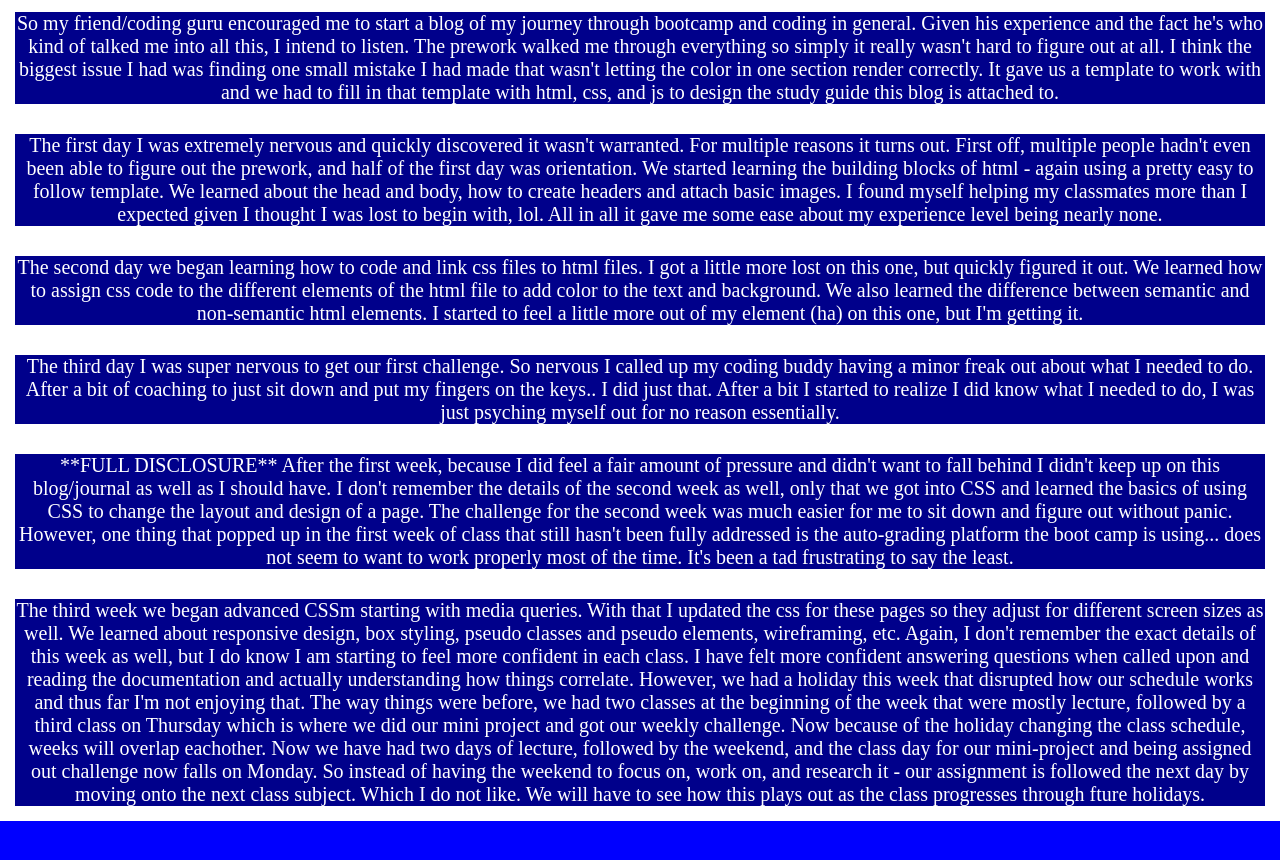
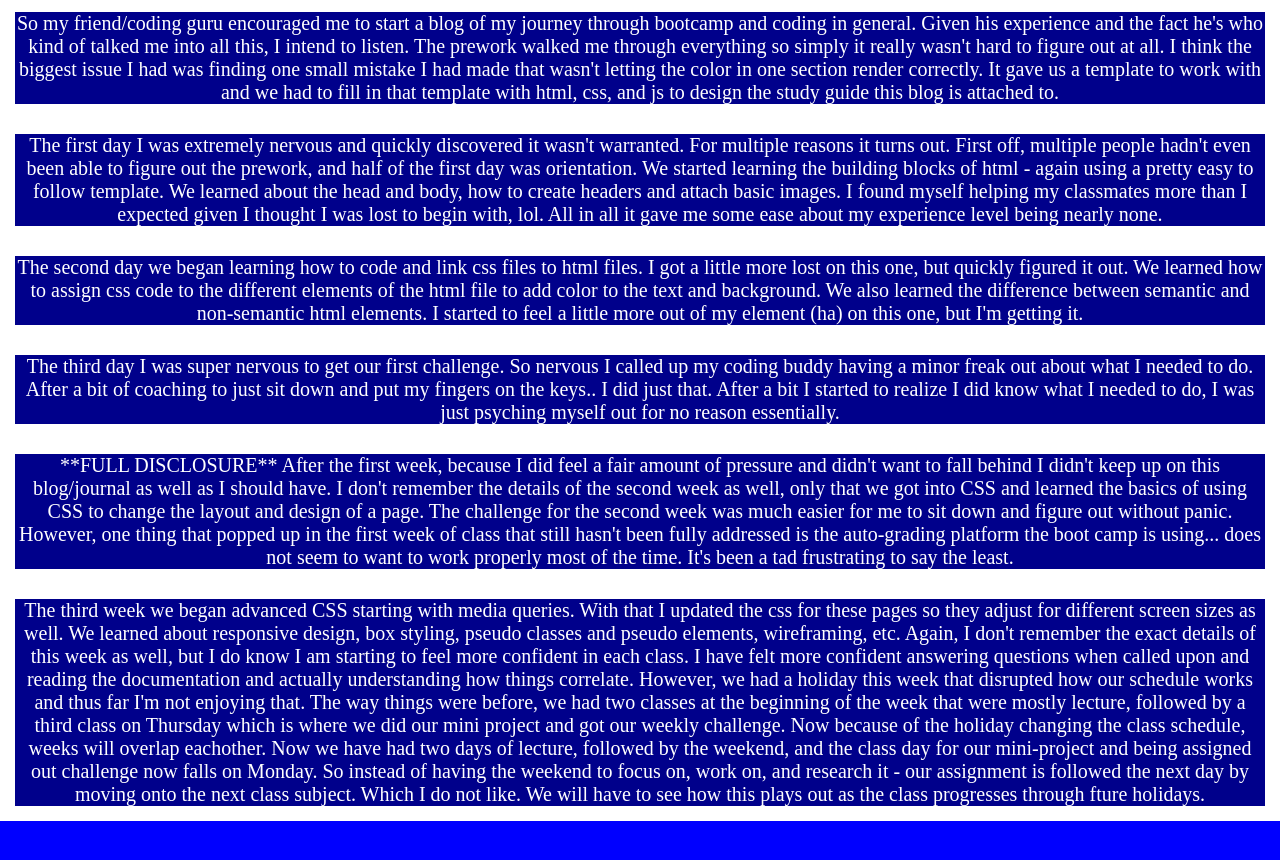
Before and after one commit to Nebbs82/prework-study-guide, a plain HTML site: page page-1.html in a window 1280 px wide. Shown: the part 238-1098 px from the top of the page. Drawn offline with Linux system fonts and the light colour scheme.

Commit message:
Fixed spelling error

```diff
--- a/page-1.html
+++ b/page-1.html
@@ -37,7 +37,7 @@
      The challenge for the second week was much easier for me to sit down and figure out without panic. However, one thing that popped up in the first week of class that still hasn't been fully addressed is the auto-grading platform the boot camp is using... does not seem to want to work properly most of the time. It's been a tad frustrating to say the least.
    </p>
 
-   <p>The third week we began advanced CSSm starting with media queries. With that I updated the css for these pages so they adjust for different screen sizes as well. We learned about responsive design, box styling, pseudo classes and pseudo elements, wireframing, etc. Again, I don't remember the exact details of this week as well, but I do know I am starting to feel more confident in each class.
+   <p>The third week we began advanced CSS starting with media queries. With that I updated the css for these pages so they adjust for different screen sizes as well. We learned about responsive design, box styling, pseudo classes and pseudo elements, wireframing, etc. Again, I don't remember the exact details of this week as well, but I do know I am starting to feel more confident in each class.
     I have felt more confident answering questions when called upon and reading the documentation and actually understanding how things correlate. However, we had a holiday this week that disrupted how our schedule works and thus far I'm not enjoying that.
     The way things were before, we had two classes at the beginning of the week that were mostly lecture, followed by a third class on Thursday which is where we did our mini project and got our weekly challenge. Now because of the holiday changing the class schedule, weeks will overlap eachother.
     Now we have had two days of lecture, followed by the weekend, and the class day for our mini-project and being assigned out challenge now falls on Monday. So instead of having the weekend to focus on, work on, and research it - our assignment is followed the next day by moving onto the next class subject. Which I do not like.
```
